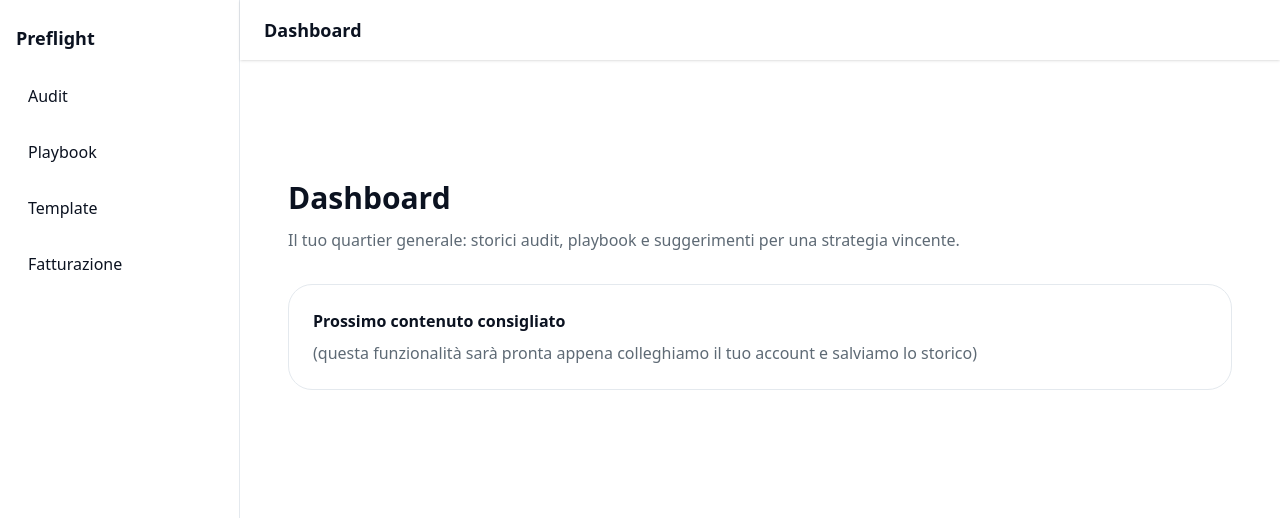
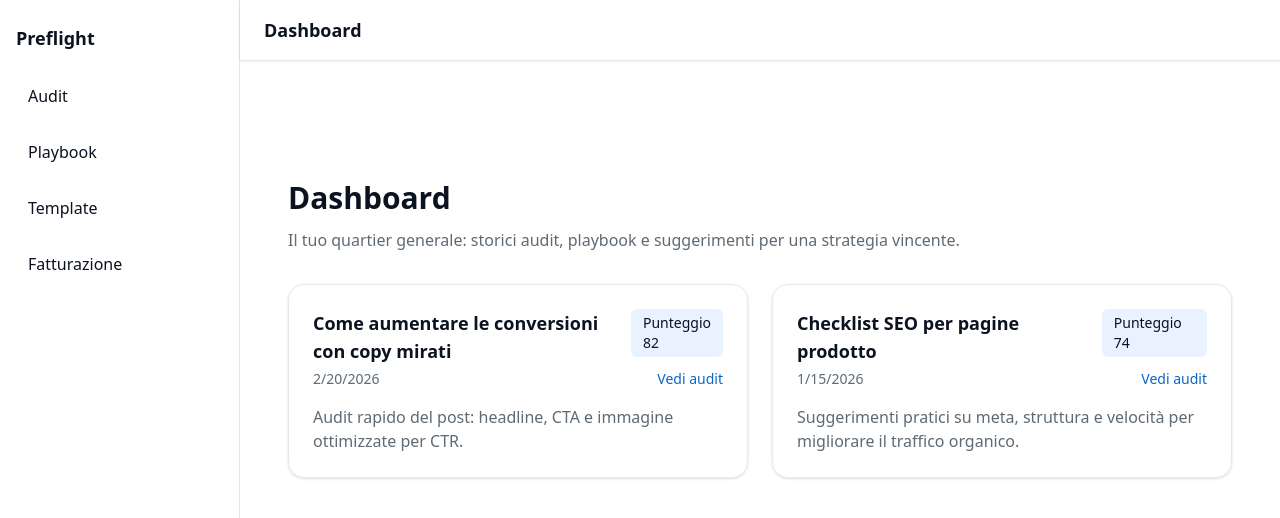
Before and after one commit to marcello13fincato/Preflight, a Next.js app in the folder preflight/: page /dashboard in a window 1280 px wide. Shown: the top 518 px of the page. Built offline with nearby package versions, Linux system fonts and the light colour scheme.

Commit message:
feat(dashboard): add two example audited posts

```diff
--- a/preflight/app/(dashboard)/dashboard/page.tsx
+++ b/preflight/app/(dashboard)/dashboard/page.tsx
@@ -1,3 +1,23 @@
+import Link from "next/link";
+import Card from "../../../components/shared/Card";
+
+const mockPosts = [
+  {
+    id: "1",
+    title: "Come aumentare le conversioni con copy mirati",
+    date: "2026-02-20",
+    score: 82,
+    summary: "Audit rapido del post: headline, CTA e immagine ottimizzate per CTR.",
+  },
+  {
+    id: "2",
+    title: "Checklist SEO per pagine prodotto",
+    date: "2026-01-15",
+    score: 74,
+    summary: "Suggerimenti pratici su meta, struttura e velocità per migliorare il traffico organico.",
+  },
+];
+
 export default function Dashboard() {
   return (
     <main className="min-h-screen bg-app text-app">
@@ -7,11 +27,25 @@ export default function Dashboard() {
           Il tuo quartier generale: storici audit, playbook e suggerimenti per una strategia vincente.
         </p>
 
-        <div className="mt-8 rounded-3xl border border-app bg-surface p-6 shadow-premium">
-          <div className="font-semibold">Prossimo contenuto consigliato</div>
-          <div className="text-muted mt-2">
-            (questa funzionalità sarà pronta appena colleghiamo il tuo account e salviamo lo storico)
-          </div>
+        <div className="mt-8 grid gap-6 md:grid-cols-2">
+          {mockPosts.map((post) => (
+            <Card key={post.id}>
+              <div className="flex items-start justify-between">
+                <div>
+                  <h3 className="text-lg font-semibold">{post.title}</h3>
+                  <div className="text-sm text-muted mt-1">{new Date(post.date).toLocaleDateString()}</div>
+                </div>
+                <div className="ml-4 flex flex-col items-end">
+                  <div className="rounded-md bg-soft px-3 py-1 text-sm font-medium text-primary">Punteggio {post.score}</div>
+                  <Link href="/audits" className="mt-3 text-sm link-primary">
+                    Vedi audit
+                  </Link>
+                </div>
+              </div>
+
+              <p className="mt-4 text-muted">{post.summary}</p>
+            </Card>
+          ))}
         </div>
       </div>
     </main>
```
